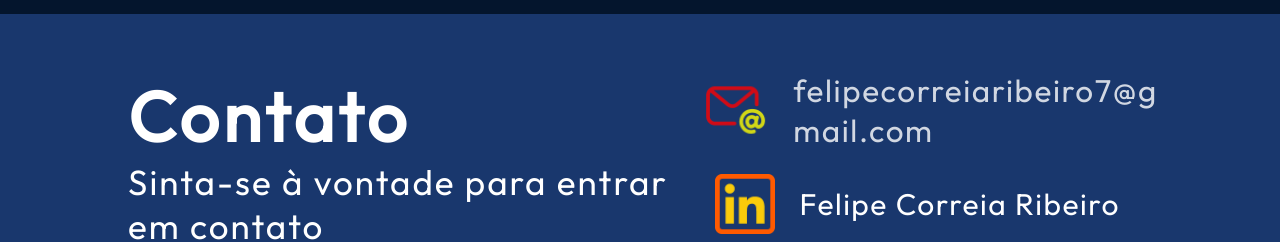
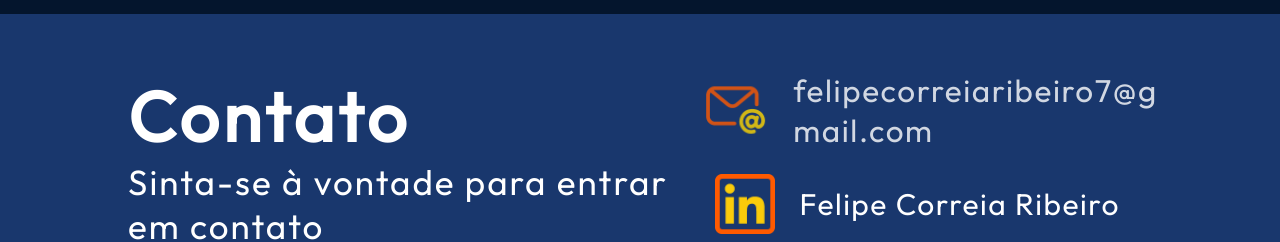
Before and after one commit to FelipeRibeir0/portfolio, a React (Vite) app: page / in a window 1280 px wide. In both pictures the pointer is over the item "felipecorreiaribeiro7@gmail.com". Shown: the part 5712-5954 px from the top of the page. Built offline with nearby package versions, Linux system fonts and the light colour scheme.

Commit message:
style: :lipstick: pequenos ajustes no estilo e na coloracao dos themes

```diff
--- a/src/components/Contact/Contact.module.css
+++ b/src/components/Contact/Contact.module.css
@@ -62,7 +62,7 @@
 
 .link:hover {
     transform: scale(1.05);
-    filter: opacity(0.8) saturate(100);
+    filter: opacity(0.8);
 }
 
 
--- a/src/components/Modal/Modal.module.css
+++ b/src/components/Modal/Modal.module.css
@@ -16,9 +16,9 @@
   left: 50%;
   transform: translate(-50%, -50%);
   padding: 2.5rem;
-  background-color: #e0dada;
+  background-color: var(--color-secondary);
   border-radius: 10px;
-  color: black;
+  color: var(--color-text);
   height: 85vh;
   width: 85vw;
   display: flex;
--- a/src/components/Navbar/Navbar.module.css
+++ b/src/components/Navbar/Navbar.module.css
@@ -52,7 +52,7 @@
 }
 
 .menuItems a:hover {
-    color: var(--color-tertiary);
+    color: var(--color-quaternary);
 }
 
 /* Mobile Styles */
```
